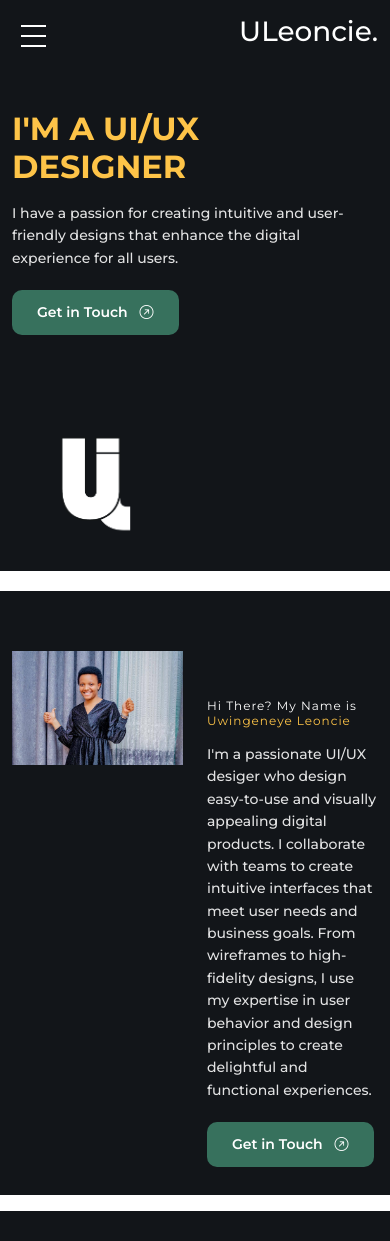
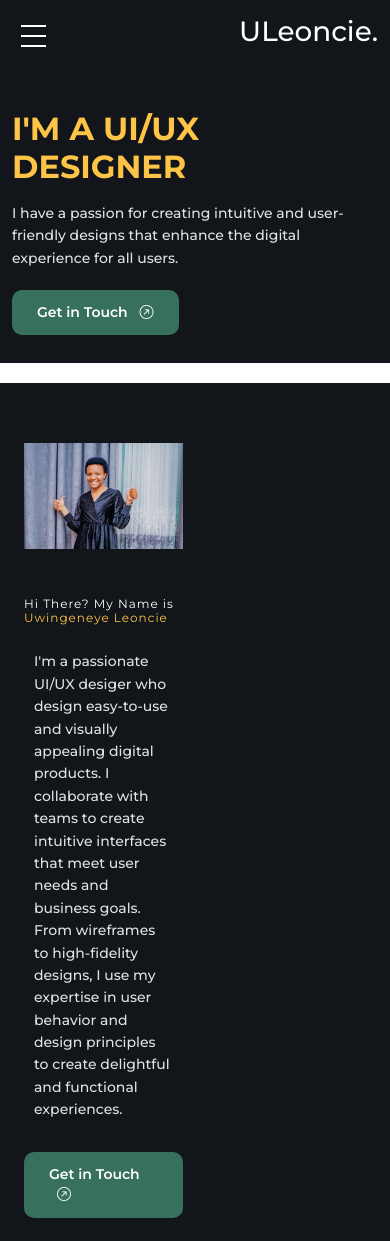
Before and after one commit to Uleoncy123/My-portfolio, a plain HTML site: page index.html in a window 390 px wide. Shown: the top 1241 px of the page. Drawn offline with nearby package versions, Linux system fonts and the light colour scheme; files whose address does not match are found by name.

Commit message:
second commit

```diff
--- a/assets/css/style.css
+++ b/assets/css/style.css
@@ -263,6 +263,7 @@ h1{
     scroll-behavior: inherit; } }
 
 body {
+
   font-family: "Montserrat", sans-serif;
   font-weight: 500;
   line-height: 1.6;
@@ -530,7 +531,29 @@ main {
       font-size: 32px; } }
   .about-section h1 .ti-container {
     color: #FEC448; }
-
+@media only screen and (min-width: 320px) and (max-width: 520px){
+.about-section .row{
+  display: contents;
+  max-width: 100%;
+}
+.about-section{
+  width: 100%;
+}
+/* .about-section img{
+  position: absolute;
+} */
+.about-section .pe-lg-10{
+  max-width: 550px;
+  padding: 10px;
+  padding-left: 10px;
+  padding-right: 10px;
+  position: relative;
+  /* top: 200px; */
+}
+.about-section .col-6{
+  max-width: 100%;
+}
+}
 .about-section p {
   font-size: 14px;
   color: rgba(255, 255, 255, 0.88);
@@ -580,8 +603,17 @@ main {
   margin-top: 30px;
 font-size: larger;
 text-transform: capitalize; } */
-.home-image{
-  margin-right: 200px;
+
+@media only screen and (min-width: 320px) and (max-width: 520px){
+  .home-image{
+    margin-right: 200px;
+    display: inline;
+    visibility: hidden;
+    opacity: 0;
+  }
+  .col-lg-5{
+    height: 0;
+  }
 }
 .home-section h1 {
   margin-top: 100px;
```
